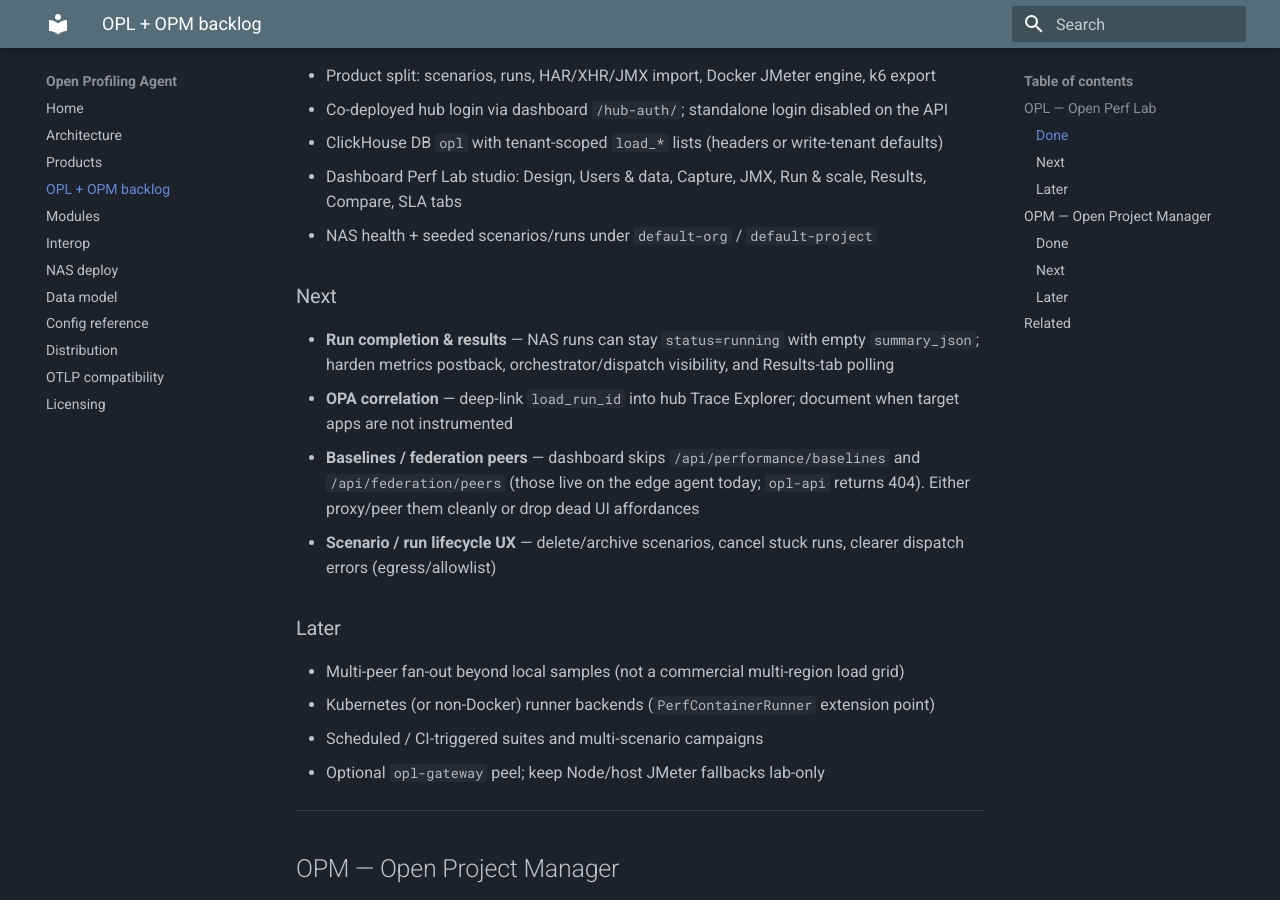
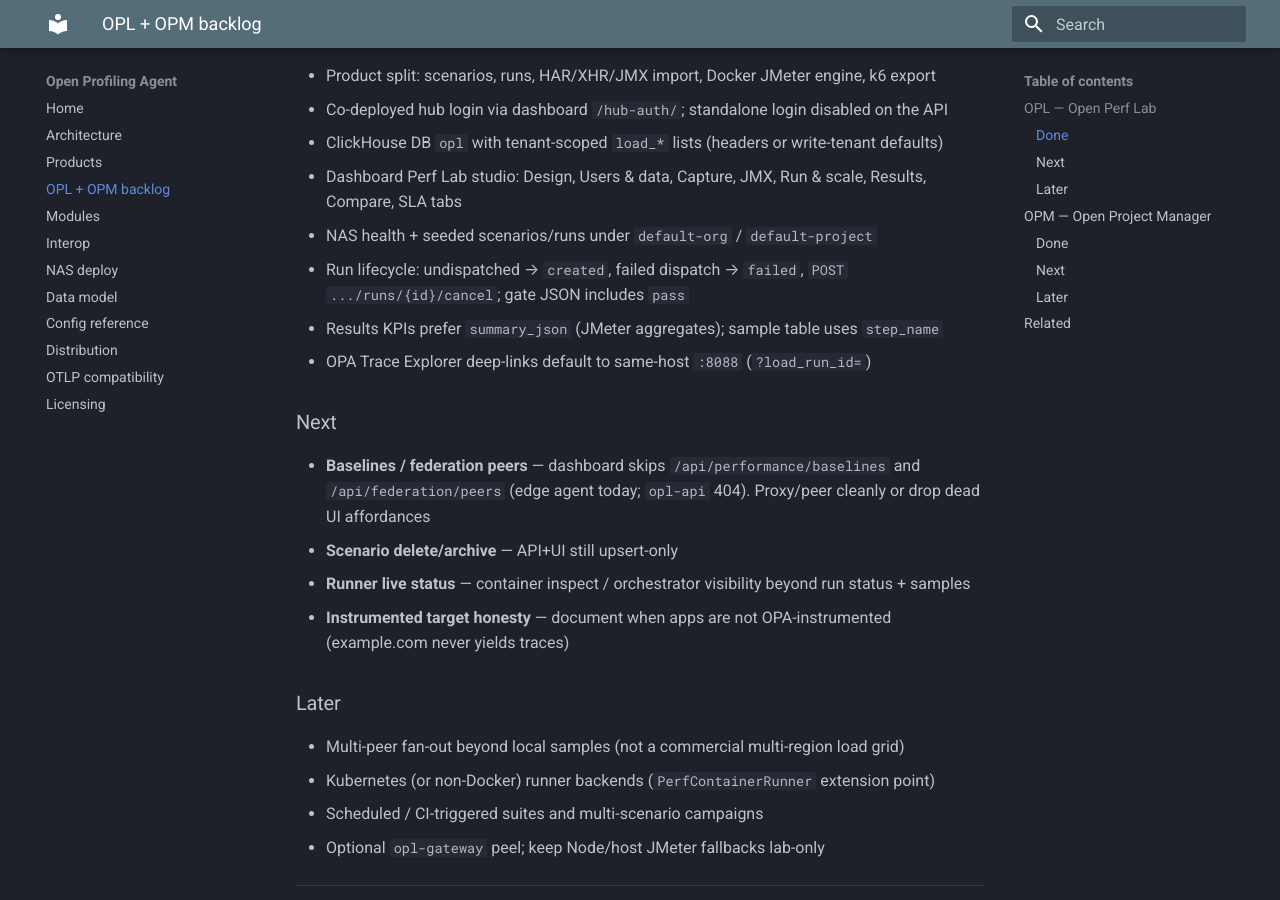
Before and after one commit to TheGrimmChester/OPA-Stack, an MkDocs documentation site: the page built from docs/opl-opm-backlog.md, in a window 1280 px wide and 900 px high, scrolled down 558 px. Built offline with MkDocs 1.6.1 and Material for MkDocs 9.7.7, drawn with Linux system fonts in a browser that asks for light colours.

Commit message:
Docs: Refresh OPL Done/Next backlog after lifecycle fixes
Move run lifecycle, results KPIs, and OPA deep-links into Done; keep
baselines, delete, and runner status as Next.

```diff
--- a/docs/opl-opm-backlog.md
+++ b/docs/opl-opm-backlog.md
@@ -17,13 +17,16 @@
 - ClickHouse DB `opl` with tenant-scoped `load_*` lists (headers or write-tenant defaults)
 - Dashboard Perf Lab studio: Design, Users & data, Capture, JMX, Run & scale, Results, Compare, SLA tabs
 - NAS health + seeded scenarios/runs under `default-org` / `default-project`
+- Run lifecycle: undispatched → `created`, failed dispatch → `failed`, `POST .../runs/{id}/cancel`; gate JSON includes `pass`
+- Results KPIs prefer `summary_json` (JMeter aggregates); sample table uses `step_name`
+- OPA Trace Explorer deep-links default to same-host `:8088` (`?load_run_id=`)
 
 ### Next
 
-- **Run completion & results** — NAS runs can stay `status=running` with empty `summary_json`; harden metrics postback, orchestrator/dispatch visibility, and Results-tab polling
-- **OPA correlation** — deep-link `load_run_id` into hub Trace Explorer; document when target apps are not instrumented
-- **Baselines / federation peers** — dashboard skips `/api/performance/baselines` and `/api/federation/peers` (those live on the edge agent today; `opl-api` returns 404). Either proxy/peer them cleanly or drop dead UI affordances
-- **Scenario / run lifecycle UX** — delete/archive scenarios, cancel stuck runs, clearer dispatch errors (egress/allowlist)
+- **Baselines / federation peers** — dashboard skips `/api/performance/baselines` and `/api/federation/peers` (edge agent today; `opl-api` 404). Proxy/peer cleanly or drop dead UI affordances
+- **Scenario delete/archive** — API+UI still upsert-only
+- **Runner live status** — container inspect / orchestrator visibility beyond run status + samples
+- **Instrumented target honesty** — document when apps are not OPA-instrumented (example.com never yields traces)
 
 ### Later
 
```
Also changed, not shown: docs/products.md (+4 -0 lines).
